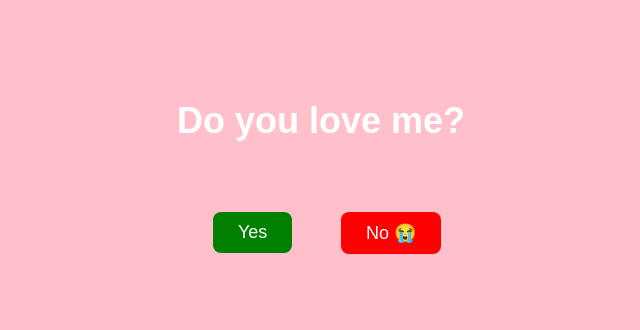
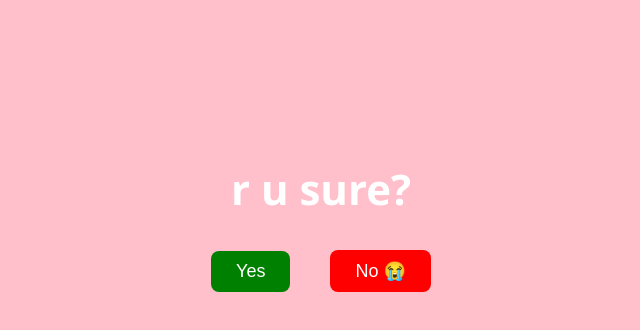
Before and after one commit to Samoley/did-u-love-me-, a plain HTML site: page index.html in a window 1280 px wide. Both pictures are taken after a click on the button "Yes". Shown: the whole page, without its empty margins (319-959 px from the left). Drawn offline with Linux system fonts and the light colour scheme.

Commit message:
index.html

```diff
--- a/index.html
+++ b/index.html
@@ -6,23 +6,25 @@
   <style>
     body {
       background-color: pink;
-      font-family: Arial, sans-serif;
+      font-family: 'Segoe UI', Tahoma, Geneva, Verdana, sans-serif;
       text-align: center;
       margin: 0;
       height: 100vh;
       overflow: hidden;
     }
+
     #question {
       margin-top: 100px;
       font-size: 36px;
       color: white;
-      transition: opacity 0.5s;
     }
+
     .buttons {
       margin-top: 50px;
       position: relative;
       height: 60px;
     }
+
     button {
       padding: 10px 25px;
       font-size: 18px;
@@ -33,21 +35,54 @@
       position: absolute;
       transition: opacity 0.3s;
     }
+
     #yes, #confirmYes {
       background-color: green;
       color: white;
       left: 40%;
     }
+
     #no, #confirmNo {
       background-color: red;
       color: white;
       left: 50%;
     }
+
     #message {
       font-size: 28px;
       color: white;
       margin-top: 50px;
-      height: 40px;
+      height: 60px;
+    }
+
+    .fancy-message {
+      animation: fadeInScale 1s ease forwards;
+      font-size: 42px;
+      color: white;
+      font-weight: bold;
+      opacity: 0;
+    }
+
+    @keyframes fadeInScale {
+      0% {
+        opacity: 0;
+        transform: scale(0.8);
+      }
+      100% {
+        opacity: 1;
+        transform: scale(1);
+      }
+    }
+
+    .confirm-buttons {
+      margin-top: 30px;
+      position: relative;
+      height: 60px;
+    }
+
+    .confirm-buttons button {
+      position: static;
+      margin: 0 20px;
     }
   </style>
 </head>
@@ -77,3 +112,69 @@
         const maxX = window.innerWidth - 100;
         const maxY = window.innerHeight - 100;
         const x = Math.random() * (maxX - 50) + 50;
+        const y = Math.random() * (maxY - 300) + 100;
+        noButton.style.left = `${x}px`;
+        noButton.style.top = `${y}px`;
+        noButton.style.opacity = 1;
+        noButton.disabled = false;
+      }, 500);
+    });
+
+    yesButton.addEventListener('click', () => {
+      // إخفاء الجملة الأصلية والأزرار
+      question.style.display = 'none';
+      yesButton.style.display = 'none';
+      noButton.style.display = 'none';
+
+      // إنشاء السؤال الجديد بتأثير جميل
+      const fancyMsg = document.createElement('div');
+      fancyMsg.textContent = "r u sure?";
+      fancyMsg.className = "fancy-message";
+      message.appendChild(fancyMsg);
+
+      // إنشاء الأزرار تحتها بشكل مرتب
+      const confirmDiv = document.createElement('div');
+      confirmDiv.className = 'confirm-buttons';
+
+      const confirmYes = document.createElement('button');
+      confirmYes.textContent = 'Yes';
+      confirmYes.id = 'confirmYes';
+      confirmYes.style.backgroundColor = 'green';
+      confirmYes.style.color = 'white';
+
+      const confirmNo = document.createElement('button');
+      confirmNo.textContent = 'No 😭';
+      confirmNo.id = 'confirmNo';
+      confirmNo.style.backgroundColor = 'red';
+      confirmNo.style.color = 'white';
+
+      confirmDiv.appendChild(confirmYes);
+      confirmDiv.appendChild(confirmNo);
+      message.appendChild(confirmDiv);
+
+      // حركة زر No الجديد
+      confirmNo.addEventListener('mouseover', () => {
+        confirmNo.style.opacity = 0;
+        confirmNo.disabled = true;
+        setTimeout(() => {
+          const maxX = window.innerWidth - 100;
+          const maxY = window.innerHeight - 100;
+          const x = Math.random() * (maxX - 50) + 50;
+          const y = Math.random() * (maxY - 300) + 100;
+          confirmNo.style.position = 'absolute';
+          confirmNo.style.left = `${x}px`;
+          confirmNo.style.top = `${y}px`;
+          confirmNo.style.opacity = 1;
+          confirmNo.disabled = false;
+        }, 500);
+      });
+
+      // عند الضغط على Yes النهائي
+      confirmYes.addEventListener('click', () => {
+        message.innerHTML = `<div class="fancy-message">u r gay</div>`;
+      });
+    });
+  </script>
+
+</body>
+</html>
```
